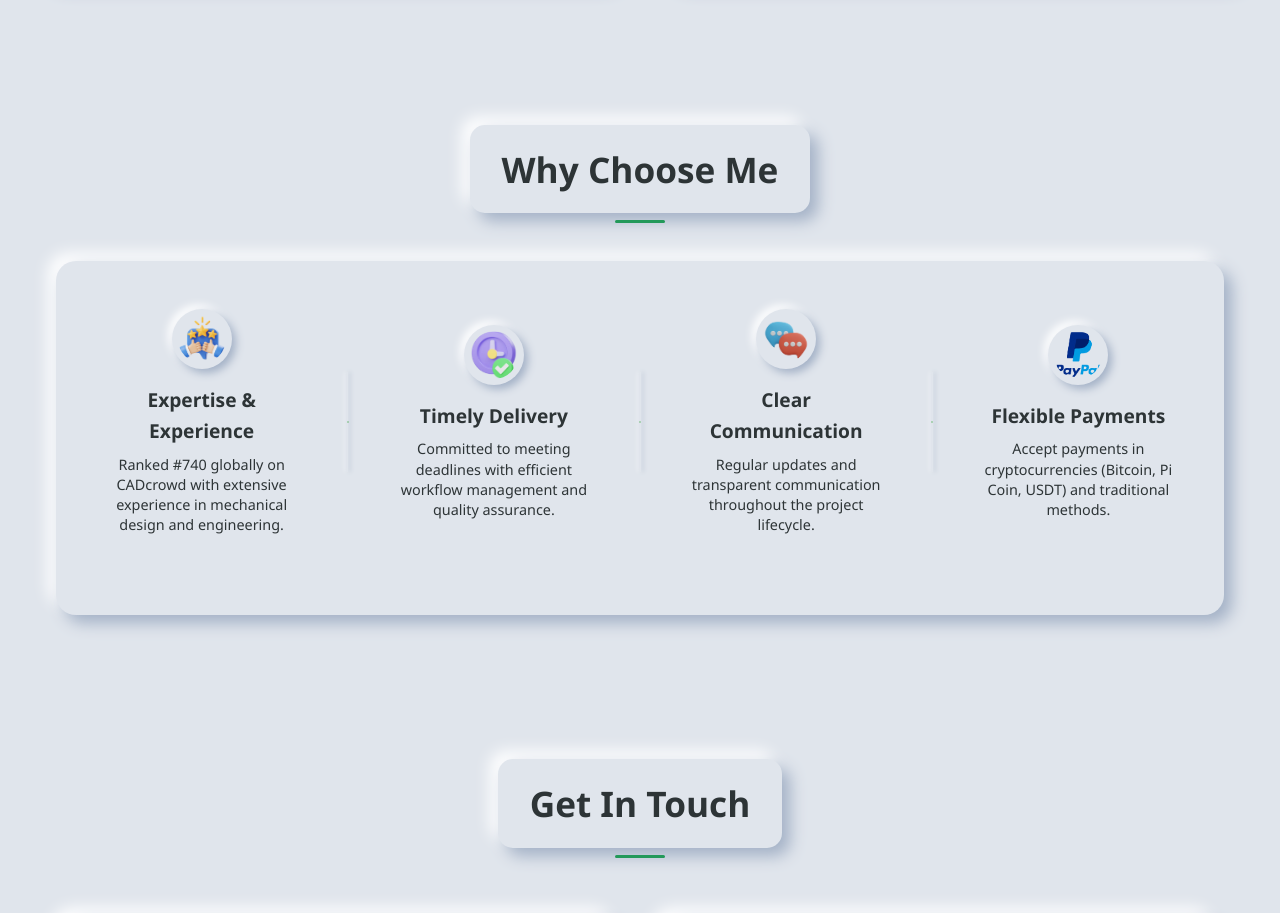
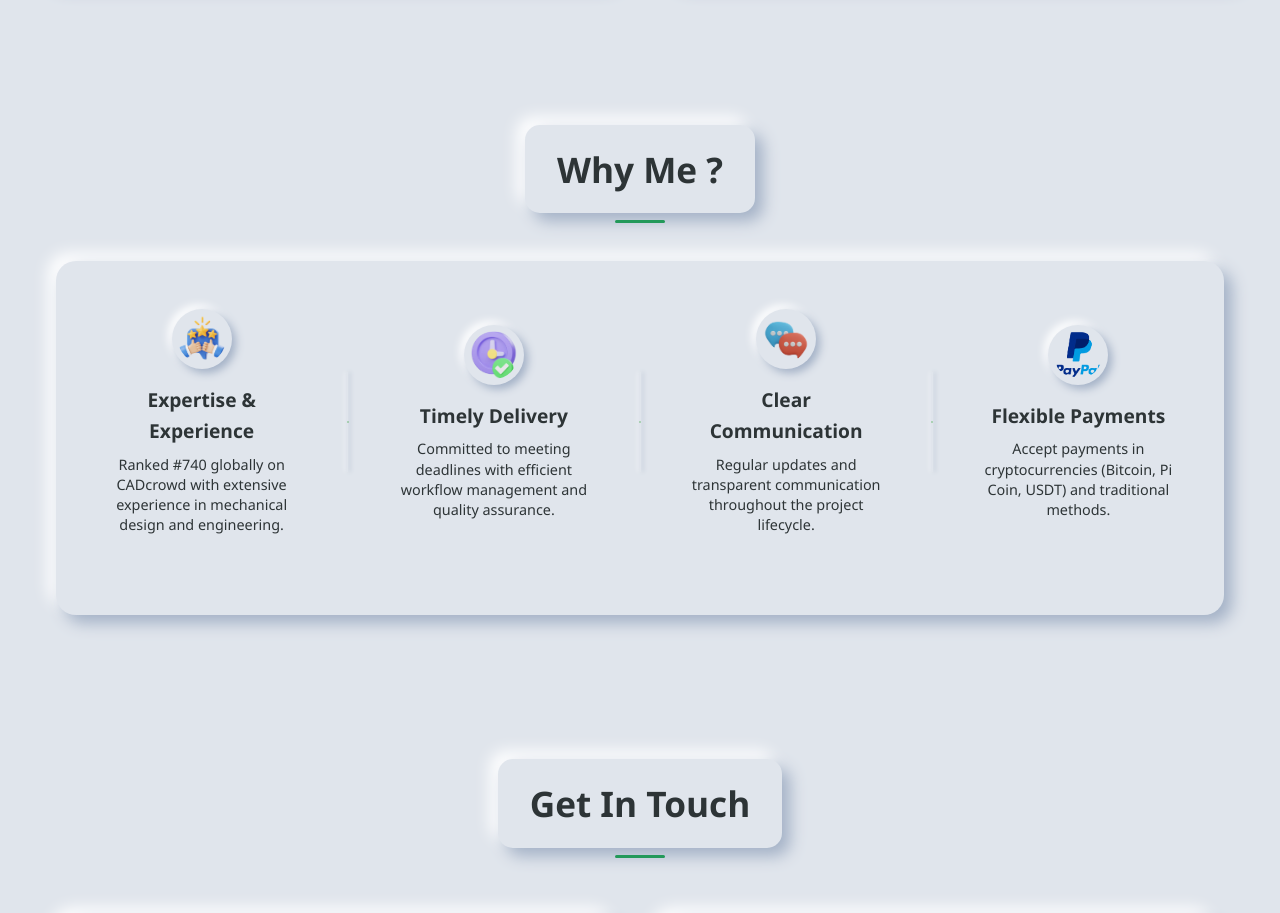
Before and after one commit to sujitkarmakar/sujitkarmakar.github.io, a plain HTML site: page index.html in a window 1280 px wide. Shown: the part 5460-6373 px from the top of the page. Drawn offline with Linux system fonts and the light colour scheme.

Commit message:
index.html

```diff
--- a/index.html
+++ b/index.html
@@ -786,7 +786,7 @@
 
     <!-- Why Me Section -->
     <section id="why-me" class="why-me">
-        <h2>Why Choose Me</h2>
+        <h2>Why Me ?</h2>
         <div class="why-me-container">
             <div class="why-me-card neumorphic">
                 <div class="why-me-content">
```
